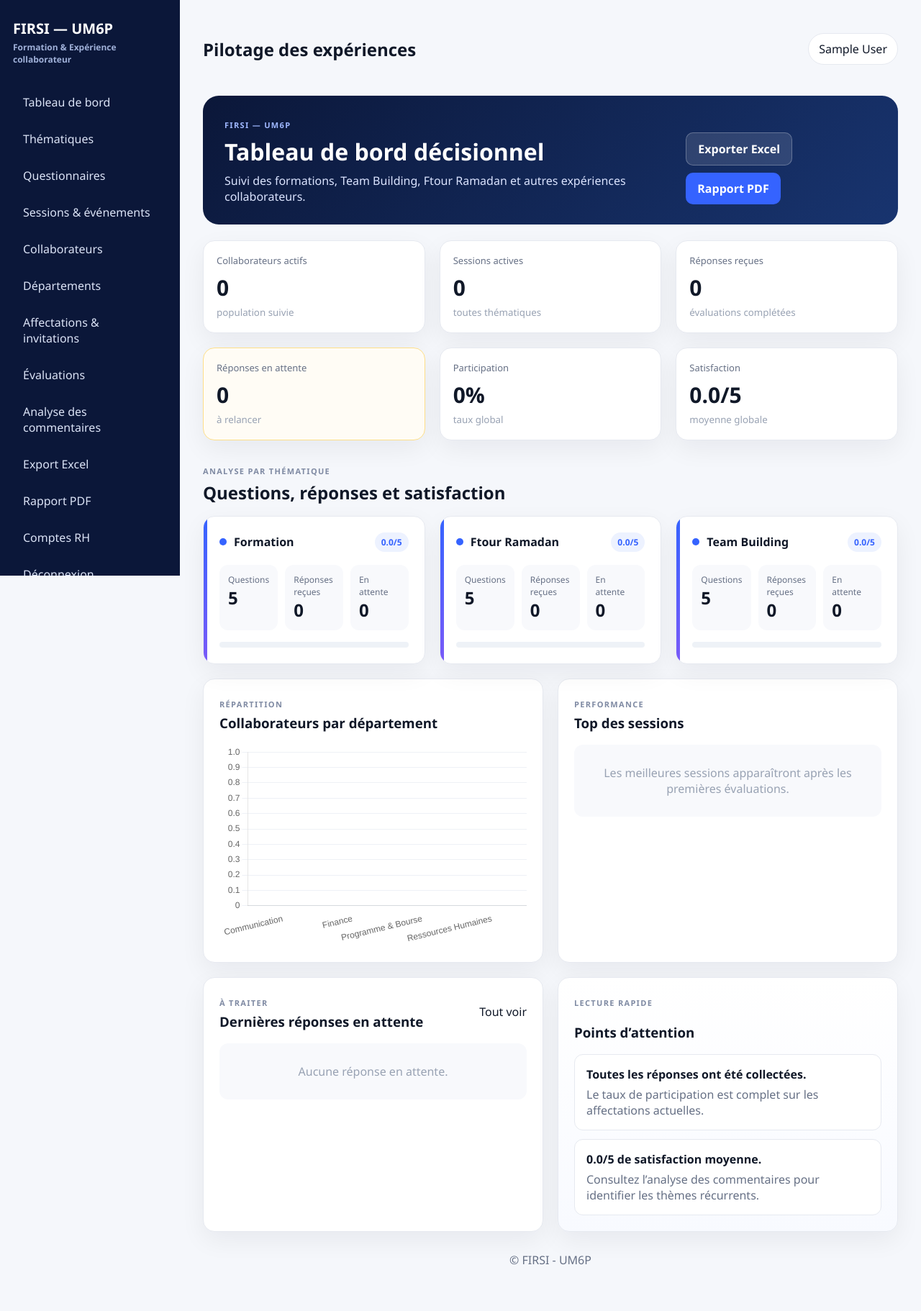
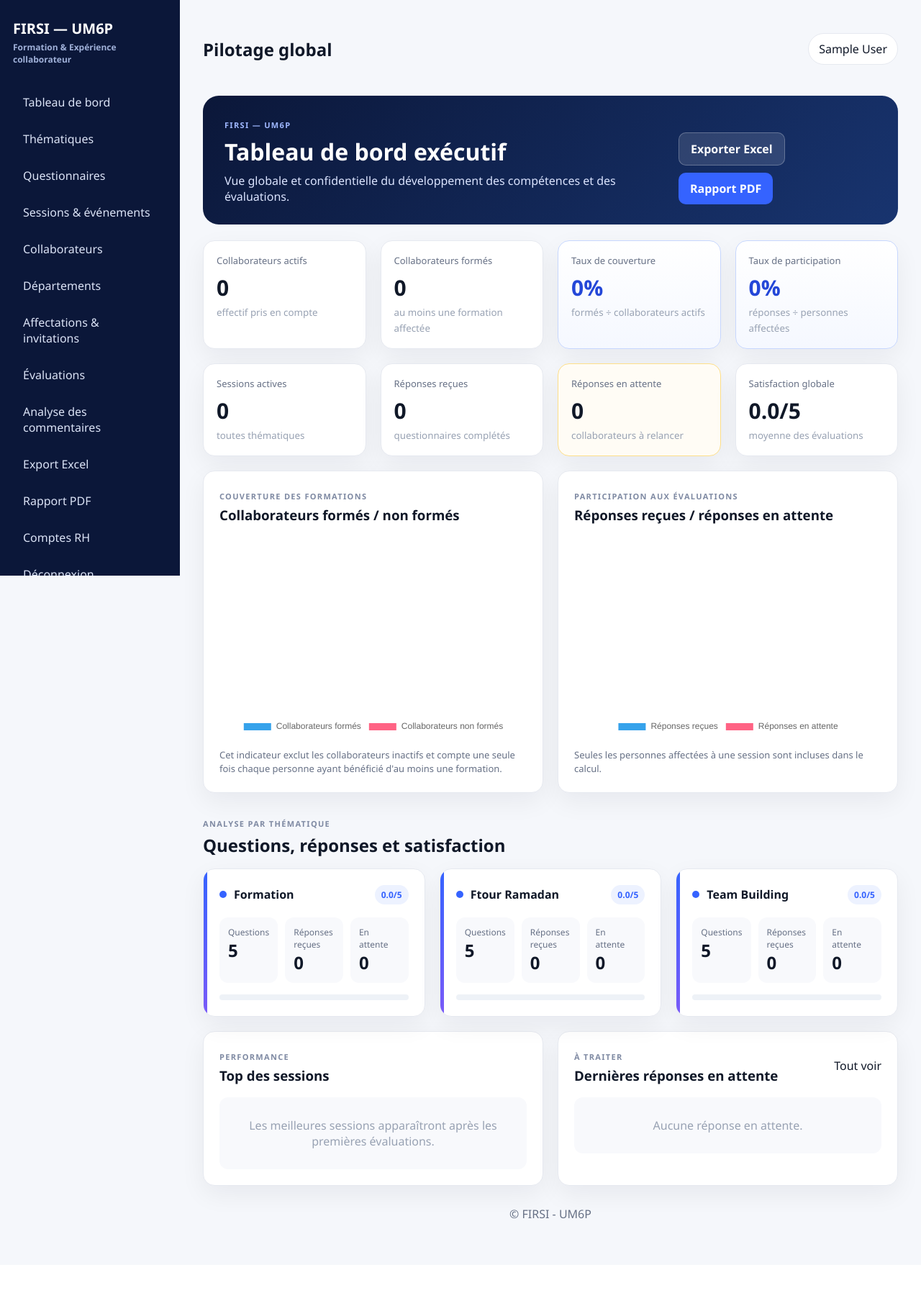
Before and after one commit to younesowner365-stack/training-evaluation-FIRSI, a FastAPI app: page /dashboard in a window 1280 px wide. Shown: the whole page at 72% size. After the commit the page ends 1694 px from the top, so only its background shows below. Run offline with FastAPI, Linux system fonts and the light colour scheme; the visitor is signed in with stand-in values (Sample User, id 1).

Commit message:
Ajout KPI couverture et participation

```diff
--- a/app/static/css/style.css
+++ b/app/static/css/style.css
@@ -35,3 +35,7 @@ table{width:100%;border-collapse:collapse;background:#fff}th,td{padding:12px;bor
 .copy-row{display:flex;gap:10px;align-items:center}.copy-row input{flex:1}
 .action-stack{display:flex;gap:8px;flex-wrap:wrap}.action-stack form{margin:0}
 .danger-zone{border-color:#fecdca;background:#fffafa}.error{background:#fef3f2;color:#b42318;padding:12px;border-radius:10px;margin-bottom:14px}
+
+.kpi-highlight{border-color:#c7d7fe;background:linear-gradient(180deg,#ffffff,#f5f8ff)}
+.kpi-highlight strong{color:#2447d8}
+.metric-note{font-size:13px;color:#667085;line-height:1.5;margin:14px 0 0}
--- a/app/templates/dashboard.html
+++ b/app/templates/dashboard.html
@@ -1,13 +1,13 @@
 
 {% extends "base.html" %}
-{% block page_title %}Pilotage des expériences{% endblock %}
+{% block page_title %}Pilotage global{% endblock %}
 {% block content %}
 
 <div class="dashboard-hero">
   <div>
     <span class="eyebrow">FIRSI — UM6P</span>
-    <h1>Tableau de bord décisionnel</h1>
-    <p>Suivi des formations, Team Building, Ftour Ramadan et autres expériences collaborateurs.</p>
+    <h1>Tableau de bord exécutif</h1>
+    <p>Vue globale et confidentielle du développement des compétences et des évaluations.</p>
   </div>
   <div class="hero-actions">
     <a class="btn secondary" href="/export/evaluations.xlsx">Exporter Excel</a>
@@ -15,27 +15,97 @@
   </div>
 </div>
 
-<div class="grid grid-6">
-  <div class="card kpi-card"><span>Collaborateurs actifs</span><strong>{{ kpis.collaborateurs }}</strong><small>population suivie</small></div>
-  <div class="card kpi-card"><span>Sessions actives</span><strong>{{ kpis.sessions }}</strong><small>toutes thématiques</small></div>
-  <div class="card kpi-card"><span>Réponses reçues</span><strong>{{ kpis.recues }}</strong><small>évaluations complétées</small></div>
-  <div class="card kpi-card warning"><span>Réponses en attente</span><strong>{{ kpis.attente }}</strong><small>à relancer</small></div>
-  <div class="card kpi-card"><span>Participation</span><strong>{{ kpis.participation }}%</strong><small>taux global</small></div>
-  <div class="card kpi-card"><span>Satisfaction</span><strong>{{ kpis.satisfaction }}/5</strong><small>moyenne globale</small></div>
+<div class="grid grid-4">
+  <div class="card kpi-card">
+    <span>Collaborateurs actifs</span>
+    <strong>{{ kpis.collaborateurs }}</strong>
+    <small>effectif pris en compte</small>
+  </div>
+
+  <div class="card kpi-card">
+    <span>Collaborateurs formés</span>
+    <strong>{{ kpis.collaborateurs_formes }}</strong>
+    <small>au moins une formation affectée</small>
+  </div>
+
+  <div class="card kpi-card kpi-highlight">
+    <span>Taux de couverture</span>
+    <strong>{{ kpis.couverture }}%</strong>
+    <small>formés ÷ collaborateurs actifs</small>
+  </div>
+
+  <div class="card kpi-card kpi-highlight">
+    <span>Taux de participation</span>
+    <strong>{{ kpis.participation }}%</strong>
+    <small>réponses ÷ personnes affectées</small>
+  </div>
+
+  <div class="card kpi-card">
+    <span>Sessions actives</span>
+    <strong>{{ kpis.sessions }}</strong>
+    <small>toutes thématiques</small>
+  </div>
+
+  <div class="card kpi-card">
+    <span>Réponses reçues</span>
+    <strong>{{ kpis.recues }}</strong>
+    <small>questionnaires complétés</small>
+  </div>
+
+  <div class="card kpi-card warning">
+    <span>Réponses en attente</span>
+    <strong>{{ kpis.attente }}</strong>
+    <small>collaborateurs à relancer</small>
+  </div>
+
+  <div class="card kpi-card">
+    <span>Satisfaction globale</span>
+    <strong>{{ kpis.satisfaction }}/5</strong>
+    <small>moyenne des évaluations</small>
+  </div>
+</div>
+
+<div class="grid grid-2 dashboard-row">
+  <div class="card chart-card">
+    <div class="card-title">
+      <div>
+        <span class="eyebrow">COUVERTURE DES FORMATIONS</span>
+        <h3>Collaborateurs formés / non formés</h3>
+      </div>
+    </div>
+    <div class="chart-wrap"><canvas id="coverageChart"></canvas></div>
+    <p class="metric-note">
+      Cet indicateur exclut les collaborateurs inactifs et compte une seule fois
+      chaque personne ayant bénéficié d'au moins une formation.
+    </p>
+  </div>
+
+  <div class="card chart-card">
+    <div class="card-title">
+      <div>
+        <span class="eyebrow">PARTICIPATION AUX ÉVALUATIONS</span>
+        <h3>Réponses reçues / réponses en attente</h3>
+      </div>
+    </div>
+    <div class="chart-wrap"><canvas id="participationChart"></canvas></div>
+    <p class="metric-note">
+      Seules les personnes affectées à une session sont incluses dans le calcul.
+    </p>
+  </div>
 </div>
 
 <div class="section-title">
-  <div><span class="eyebrow">ANALYSE PAR THÉMATIQUE</span><h2>Questions, réponses et satisfaction</h2></div>
+  <div>
+    <span class="eyebrow">ANALYSE PAR THÉMATIQUE</span>
+    <h2>Questions, réponses et satisfaction</h2>
+  </div>
 </div>
 
 <div class="grid grid-3">
 {% for t in themes %}
   <div class="card theme-card">
     <div class="theme-head">
-      <div>
-        <span class="theme-dot"></span>
-        <strong>{{ t.nom }}</strong>
-      </div>
+      <div><span class="theme-dot"></span><strong>{{ t.nom }}</strong></div>
       <span class="badge">{{ t.satisfaction }}/5</span>
     </div>
     <div class="theme-metrics">
@@ -43,40 +113,47 @@
       <div><span>Réponses reçues</span><strong>{{ t.recues }}</strong></div>
       <div><span>En attente</span><strong>{{ t.attente }}</strong></div>
     </div>
-    <div class="progress"><span style="width: {{ (t.satisfaction/5*100) if t.satisfaction else 0 }}%"></span></div>
+    <div class="progress">
+      <span style="width: {{ (t.satisfaction/5*100) if t.satisfaction else 0 }}%"></span>
+    </div>
   </div>
 {% endfor %}
 </div>
 
 <div class="grid grid-2 dashboard-row">
-  <div class="card chart-card">
-    <div class="card-title"><div><span class="eyebrow">RÉPARTITION</span><h3>Collaborateurs par département</h3></div></div>
-    <div class="chart-wrap"><canvas id="dep"></canvas></div>
+  <div class="card">
+    <div class="card-title">
+      <div><span class="eyebrow">PERFORMANCE</span><h3>Top des sessions</h3></div>
     </div>
-
-  <div class="card">
-    <div class="card-title"><div><span class="eyebrow">PERFORMANCE</span><h3>Top des sessions</h3></div></div>
     {% if top_sessions %}
     <table class="compact-table">
       <tr><th>Session</th><th>Réponses</th><th>Satisfaction</th></tr>
       {% for s in top_sessions %}
-        <tr><td>{{ s[0] }}</td><td>{{ s[2] }}</td><td><span class="score-pill">{{ "%.1f"|format(s[1]) }}/5</span></td></tr>
+      <tr>
+        <td>{{ s[0] }}</td>
+        <td>{{ s[2] }}</td>
+        <td><span class="score-pill">{{ "%.1f"|format(s[1]) }}/5</span></td>
+      </tr>
       {% endfor %}
     </table>
     {% else %}
     <div class="empty-state">Les meilleures sessions apparaîtront après les premières évaluations.</div>
     {% endif %}
   </div>
+
+  <div class="card">
+    <div class="card-title">
+      <div><span class="eyebrow">À TRAITER</span><h3>Dernières réponses en attente</h3></div>
+      <a href="/affectations">Tout voir</a>
     </div>
-
-<div class="grid grid-2 dashboard-row">
-  <div class="card">
-    <div class="card-title"><div><span class="eyebrow">À TRAITER</span><h3>Dernières réponses en attente</h3></div><a href="/affectations">Tout voir</a></div>
     {% if recent_pending %}
     <div class="pending-list">
       {% for a in recent_pending %}
       <div class="pending-item">
-          <div><strong>{{ a.collaborateur.prenom }} {{ a.collaborateur.nom }}</strong><span>{{ a.session.titre }}</span></div>
+        <div>
+          <strong>{{ a.collaborateur.prenom }} {{ a.collaborateur.nom }}</strong>
+          <span>{{ a.session.titre }}</span>
+        </div>
         <span class="status-warning">En attente</span>
       </div>
       {% endfor %}
@@ -85,46 +162,34 @@
     <div class="empty-state">Aucune réponse en attente.</div>
     {% endif %}
   </div>
-
-  <div class="card insight-card">
-    <span class="eyebrow">LECTURE RAPIDE</span>
-    <h3>Points d’attention</h3>
-    <div class="insight-box">
-      {% if kpis.attente > 0 %}
-      <strong>{{ kpis.attente }} réponse(s) restent à collecter.</strong>
-      <p>Utilisez les relances dans le module Affectations & invitations.</p>
-      {% else %}
-      <strong>Toutes les réponses ont été collectées.</strong>
-      <p>Le taux de participation est complet sur les affectations actuelles.</p>
-      {% endif %}
-    </div>
-    <div class="insight-box">
-      <strong>{{ kpis.satisfaction }}/5 de satisfaction moyenne.</strong>
-      <p>Consultez l’analyse des commentaires pour identifier les thèmes récurrents.</p>
-    </div>
-  </div>
 </div>
 
 <script>
-new Chart(document.getElementById('dep'),{
-  type:'bar',
+new Chart(document.getElementById('coverageChart'),{
+  type:'doughnut',
   data:{
-    labels:{{ department_labels|tojson }},
-    datasets:[{
-      label:'Collaborateurs',
-      data:{{ department_values|tojson }},
-      borderRadius:10,
-      maxBarThickness:54
-    }]
+    labels:['Collaborateurs formés','Collaborateurs non formés'],
+    datasets:[{data:[{{ kpis.collaborateurs_formes }},{{ kpis.non_formes }}]}]
   },
   options:{
     responsive:true,
     maintainAspectRatio:false,
-    plugins:{legend:{display:false}},
-    scales:{
-      y:{beginAtZero:true,grid:{color:'#eef1f6'}},
-      x:{grid:{display:false}}
+    cutout:'70%',
+    plugins:{legend:{position:'bottom'}}
   }
+});
+
+new Chart(document.getElementById('participationChart'),{
+  type:'doughnut',
+  data:{
+    labels:['Réponses reçues','Réponses en attente'],
+    datasets:[{data:[{{ kpis.recues }},{{ kpis.attente }}]}]
+  },
+  options:{
+    responsive:true,
+    maintainAspectRatio:false,
+    cutout:'70%',
+    plugins:{legend:{position:'bottom'}}
   }
 });
 </script>
--- a/main.py
+++ b/main.py
@@ -359,10 +359,33 @@ def logout(request:Request):request.session.clear();return RedirectResponse("/",
 def dashboard(request:Request,db:Session=Depends(get_db)):
     if not require_staff(request):return RedirectResponse("/",303)
 
+    total_collaborateurs=db.query(Collaborateur).filter(Collaborateur.actif.is_(True)).count()
     total_aff=db.query(Affectation).count()
     total_rep=db.query(Reponse).count()
     pending=max(total_aff-total_rep,0)
     satisfaction=db.query(func.avg(Reponse.satisfaction_globale)).scalar() or 0
+
+    # Taux de couverture des formations :
+    # collaborateurs actifs ayant au moins une affectation à une session
+    # de catégorie "Formation" / collaborateurs actifs.
+    collaborateurs_formes=(
+        db.query(func.count(func.distinct(Affectation.collaborateur_id)))
+        .join(SessionFormation,Affectation.session_id==SessionFormation.id)
+        .join(Categorie,SessionFormation.categorie_id==Categorie.id)
+        .join(Collaborateur,Affectation.collaborateur_id==Collaborateur.id)
+        .filter(
+            func.lower(Categorie.nom)=="formation",
+            Collaborateur.actif.is_(True),
+        )
+        .scalar()
+    ) or 0
+    taux_couverture=round(
+        collaborateurs_formes/total_collaborateurs*100,1
+    ) if total_collaborateurs else 0
+
+    # Taux de participation aux évaluations :
+    # réponses reçues / affectations créées.
+    taux_participation=round(total_rep/total_aff*100,1) if total_aff else 0
 
     # Questions, réponses reçues et réponses en attente par thématique
     themes=[]
@@ -423,12 +446,16 @@ def dashboard(request:Request,db:Session=Depends(get_db)):
     return templates.TemplateResponse("dashboard.html",{
         "request":request,
         "kpis":{
-            "collaborateurs":db.query(Collaborateur).filter(Collaborateur.actif.is_(True)).count(),
+            "collaborateurs":total_collaborateurs,
+            "collaborateurs_formes":collaborateurs_formes,
             "sessions":db.query(SessionFormation).filter(SessionFormation.active.is_(True)).count(),
-            "participation":round(total_rep/total_aff*100,1) if total_aff else 0,
+            "couverture":taux_couverture,
+            "participation":taux_participation,
             "satisfaction":round(float(satisfaction),2),
             "attente":pending,
             "recues":total_rep,
+            "affectations":total_aff,
+            "non_formes":max(total_collaborateurs-collaborateurs_formes,0),
         },
         "themes":themes,
         "department_labels":[x[0] for x in deps],
```
Lines whose indentation alone changed are shown as unchanged.
